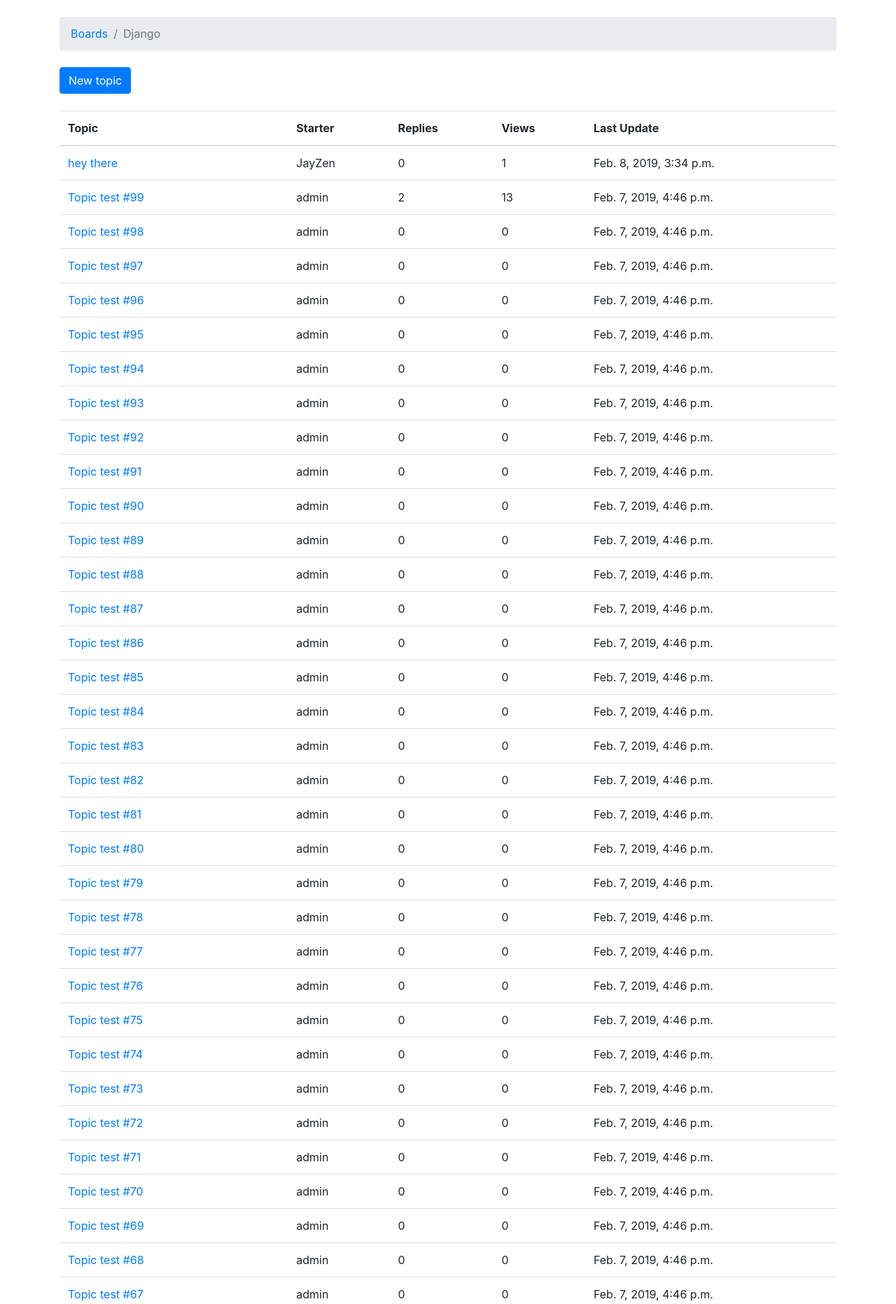
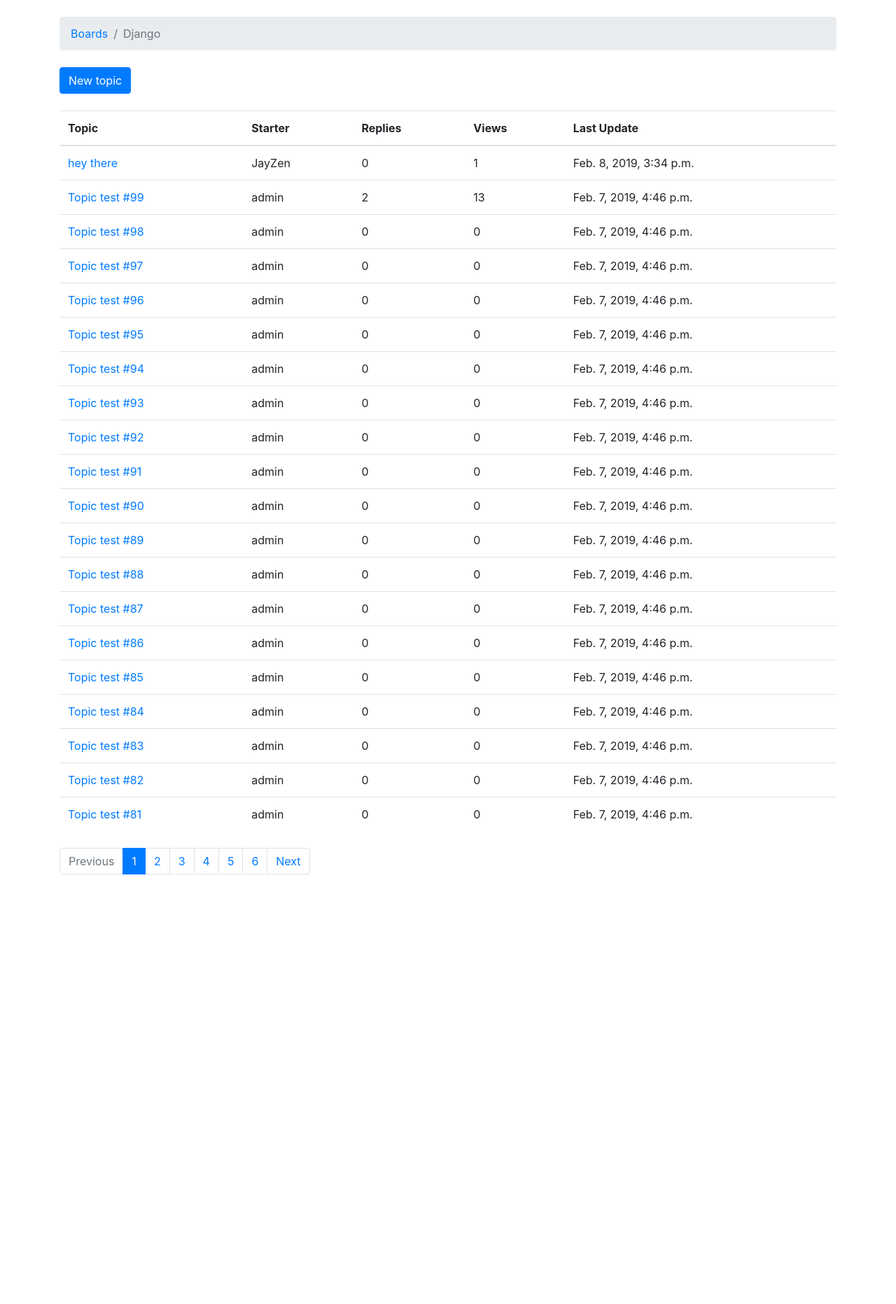
Before and after one commit to HollyGunning/djangoDB, a Django app: page /boards/1/ in a window 1280 px wide. Shown: the part 56-1920 px from the top of the page at 70% size. After the commit the page ends 1306 px from the top, so only its background shows below. Run offline with Django 3.2, Linux system fonts and the light colour scheme; data comes from the database, SQL or seed files in the repository; both versions use the stored data as it was after the commit; some libraries are stand-ins or nearby versions; some web fonts are replaced.

Commit message:
Fixed some issues

```diff
--- a/djangoDB/boards/views.py
+++ b/djangoDB/boards/views.py
@@ -1,20 +1,52 @@
 from django.contrib.auth.decorators import login_required
+from django.core.paginator import Paginator, EmptyPage, PageNotAnInteger
 from django.db.models import Count
 from django.shortcuts import render, redirect, get_object_or_404
 from .forms import NewTopicForm, PostForm
 from .models import Board, Topic, Post
-from django.views.generic import UpdateView
+from django.views.generic import UpdateView, ListView
 from django.utils import timezone
 from django.utils.decorators import method_decorator
 
-def home(request):
-    boards = Board.objects.all()
-    return render(request, 'home.html', {'boards': boards})
+class BoardListView(ListView):
+    model = Board
+    context_object_name = 'boards'
+    template_name = 'home.html'
 
-def board_topics(request, pk):
-    board = get_object_or_404(Board, pk=pk)
-    topics = board.topics.order_by('-last_updated').annotate(replies=Count('posts') - 1)
-    return render(request, 'topics.html', {'board': board, 'topics': topics})
+
+class TopicListView(ListView):
+    model = Topic
+    context_object_name = 'topics'
+    template_name = 'topics.html'
+    paginate_by = 20
+
+    def get_context_data(self, **kwargs):
+        kwargs['board'] = self.board
+        return super().get_context_data(**kwargs)
+
+    def get_queryset(self):
+        self.board = get_object_or_404(Board, pk=self.kwargs.get('pk'))
+        queryset = self.board.topics.order_by('-last_updated').annotate(replies=Count('posts') - 1)
+        return queryset
+
+
+class PostListView(ListView):
+    model = Post
+    context_object_name = 'posts'
+    template_name = 'topic_posts.html'
+    paginate_by = 20
+
+    def get_context_data(self, **kwargs):
+        self.topic.views += 1
+        self.topic.save()
+        kwargs['topic'] = self.topic
+        return super().get_context_data(**kwargs)
+
+    def get_queryset(self):
+        self.topic = get_object_or_404(Topic, board__pk=self.kwargs.get('pk'), pk=self.kwargs.get('topic_pk'))
+        queryset = self.topic.posts.order_by('created_at')
+        return queryset
+
 
 @login_required
 def new_topic(request, pk):
--- a/djangoDB/djangoDB/urls.py
+++ b/djangoDB/djangoDB/urls.py
@@ -22,20 +22,21 @@
 from boards import views
 
 urlpatterns = [
-    url(r'^$', views.home, name='home'),
+    url(r'^$', views.BoardListView.as_view(), name='home'),
     url(r'^signup/$', accounts_views.signup, name='signup'),
     url(r'^login/$', auth_views.LoginView.as_view(template_name='login.html'), name='login'),
     url(r'^logout/$', auth_views.LogoutView.as_view(), name='logout'),
-    url(r'^boards/(?P<pk>\d+)/$', views.board_topics, name='board_topics'),
-    url(r'^boards/(?P<pk>\d+)/new/$', views.new_topic, name='new_topic'),
-    url(r'^admin/', admin.site.urls),
     url(r'^reset/$', auth_views.PasswordResetView.as_view(template_name='password_reset.html', email_template_name='password_reset_email.html', subject_template_name='password_reset_subject.txt'), name='password_reset'),
     url(r'^reset/done/$', auth_views.PasswordResetDoneView.as_view(template_name='password_reset_done.html'), name='password_reset_done'),
     url(r'^reset/(?P<uidb64>[0-9A-Za-z_\-]+)/(?P<token>[0-9A-Za-z]{1,13}-[0-9A-Za-z]{1,20})/$', auth_views.PasswordResetConfirmView.as_view(template_name='password_reset_confirm.html'), name='password_reset_confirm'),
     url(r'^reset/complete/$', auth_views.PasswordResetCompleteView.as_view(template_name='password_reset_complete.html'), name='password_reset_complete'),
     url(r'^settings/password/$', auth_views.PasswordChangeView.as_view(template_name='password_change.html'), name='password_change'),
     url(r'^settings/password/done/$', auth_views.PasswordChangeDoneView.as_view(template_name='password_change_done.html'), name='password_change_done'),
-    url(r'^boards/(?P<pk>\d+)/topics/(?P<topic_pk>\d+)/$', views.topic_posts, name='topic_posts'),
+
+    url(r'^boards/(?P<pk>\d+)/$', views.TopicListView.as_view(), name='board_topics'),
+    url(r'^boards/(?P<pk>\d+)/new/$', views.new_topic, name='new_topic'),
+    url(r'^boards/(?P<pk>\d+)/topics/(?P<topic_pk>\d+)/$', views.PostListView.as_view(), name='topic_posts'),
+    url(r'^boards/(?P<pk>\d+)/topics/(?P<topic_pk>\d+)/reply/$', views.reply_topic, name='reply_topic'),
     url(r'^boards/(?P<pk>\d+)/topics/(?P<topic_pk>\d+)/posts/(?P<post_pk>\d+)/edit/$', views.PostUpdateView.as_view(), name='edit_post'),
-    url(r'^boards/(?P<pk>\d+)/topics/(?P<topic_pk>\d+)/reply/$', views.reply_topic, name='reply_topic'),
+    url(r'^admin/', admin.site.urls),
 ]
--- /dev/null
+++ b/djangoDB/templates/includes/pagination.html
@@ -0,0 +1,40 @@
+{% if is_paginated %}
+  <nav aria-label="Topics pagination" class="mb-4">
+    <ul class="pagination">
+      {% if page_obj.has_previous %}
+        <li class="page-item">
+          <a class="page-link" href="?page={{ page_obj.previous_page_number }}">Previous</a>
+        </li>
+      {% else %}
+        <li class="page-item disabled">
+          <span class="page-link">Previous</span>
+        </li>
+      {% endif %}
+
+      {% for page_num in paginator.page_range %}
+        {% if page_obj.number == page_num %}
+          <li class="page-item active">
+            <span class="page-link">
+              {{ page_num }}
+              <span class="sr-only">(current)</span>
+            </span>
+          </li>
+        {% else %}
+          <li class="page-item">
+            <a class="page-link" href="?page={{ page_num }}">{{ page_num }}</a>
+          </li>
+        {% endif %}
+      {% endfor %}
+
+      {% if page_obj.has_next %}
+        <li class="page-item">
+          <a class="page-link" href="?page={{ page_obj.next_page_number }}">Next</a>
+        </li>
+      {% else %}
+        <li class="page-item disabled">
+          <span class="page-link">Next</span>
+        </li>
+      {% endif %}
+    </ul>
+  </nav>
+{% endif %}
--- a/djangoDB/templates/topic_posts.html
+++ b/djangoDB/templates/topic_posts.html
@@ -16,8 +16,8 @@
     <a href="{% url 'reply_topic' topic.board.pk topic.pk %}" class="btn btn-primary" role="button">Reply</a>
   </div>
 
-  {% for post in topic.posts.all %}
-    <div class="card mb-2 {% if forloop.first %}border-dark{% endif %}">
+  {% for post in posts %}
+    <div class="card {% if forloop.last %}mb-4{% else %}mb-2{% endif %} {% if forloop.first %}border-dark{% endif %}">
       {% if forloop.first %}
         <div class="card-header text-white bg-dark py-2 px-3">{{ topic.subject }}</div>
       {% endif %}
@@ -50,4 +50,6 @@
     </div>
   {% endfor %}
 
+  {% include 'includes/pagination.html' %}
+
 {% endblock %}
--- a/djangoDB/templates/topics.html
+++ b/djangoDB/templates/topics.html
@@ -14,7 +14,7 @@
     <a href="{% url 'new_topic' board.pk %}" class="btn btn-primary">New topic</a>
   </div>
 
-  <table class="table">
+  <table class="table mb-4">
     <thead class="thead-inverse">
       <tr>
         <th>Topic</th>
@@ -36,4 +36,7 @@
     {% endfor %}
     </tbody>
   </table>
+
+  {% include 'includes/pagination.html' %}
+
 {% endblock %}
```
Also changed, not shown: djangoDB/boards/tests/test_view_board_topics.py (+2 -2 lines), djangoDB/boards/tests/test_view_home.py (+2 -2 lines), djangoDB/boards/tests/test_view_topic_posts.py (+2 -2 lines), djangoDB/db.sqlite3.
